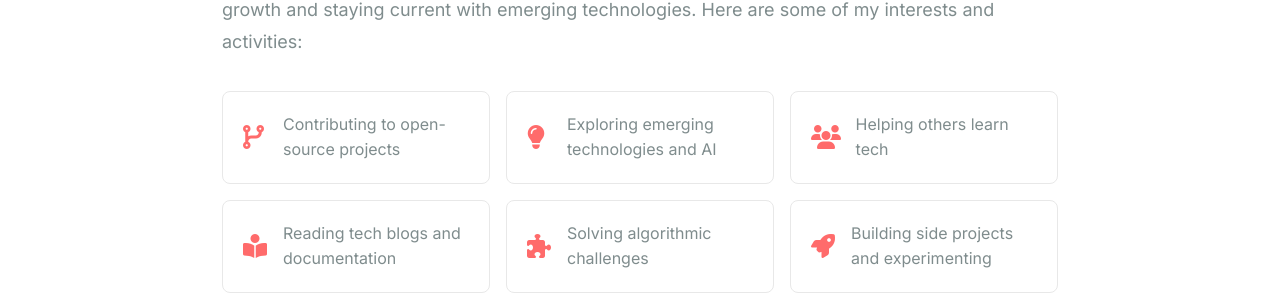
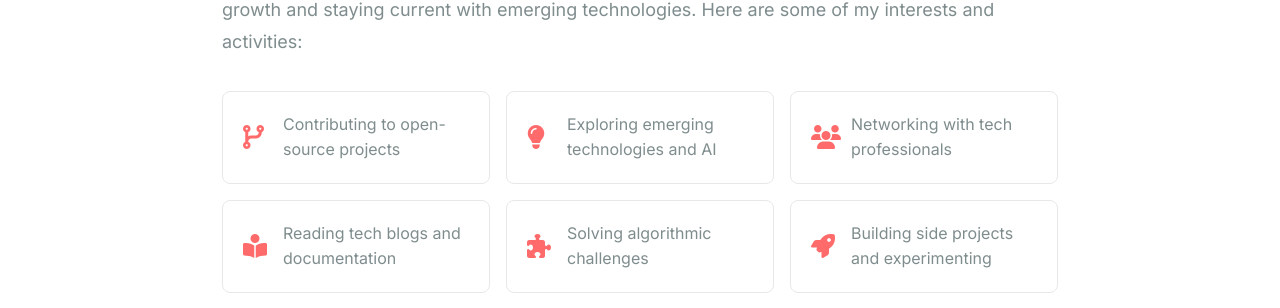
Before and after one commit to lanagasparyan/lanagasparyan.github.io, a Jekyll site: the page built from about.markdown, in a window 1280 px wide and 900 px high, scrolled down 3140 px. Shown: the part 146-454 px from the top of the window. Built offline with Jekyll 4.4.1, drawn with Linux system fonts in a browser that asks for light colours.

Commit message:
fix: update Beyond Code interest to networking
- Change 'Helping others learn tech' to 'Networking with tech professionals'
- More accurately reflects professional interests and activities

```diff
--- a/about.markdown
+++ b/about.markdown
@@ -177,7 +177,7 @@ permalink: /about/
             </div>
             <div class="interest-item">
                 <i class="fas fa-users"></i>
-                <span class="interest-text">Helping others learn tech</span>
+                <span class="interest-text">Networking with tech professionals</span>
             </div>
             <div class="interest-item">
                 <i class="fas fa-book-reader"></i>
```
